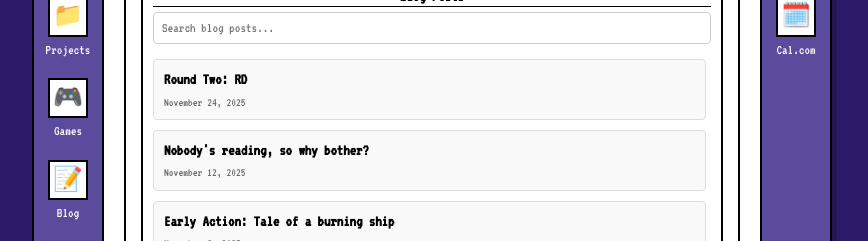
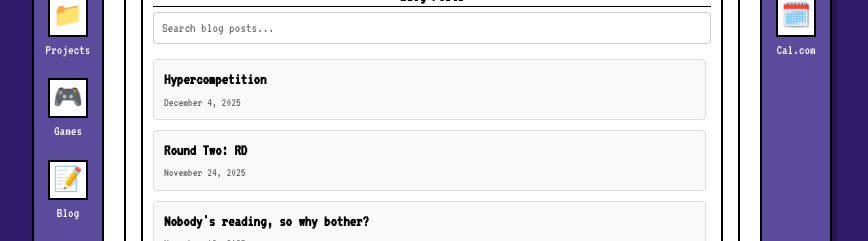
Before and after one commit to 2900xt/taharawjani-org, a Next.js app: page /blog in a window 1280 px wide. Shown: the part 124-365 px from the top of the page, without its empty margins (208-1076 px from the left). Built offline with nearby package versions, Linux system fonts and the light colour scheme; no server answers.

Commit message:
blog update

```diff
--- a/components/windows/BlogWindow.tsx
+++ b/components/windows/BlogWindow.tsx
@@ -35,6 +35,12 @@ export default function BlogWindow() {
   useEffect(() => {
     const loadBlogs = async () => {
       const blogs: BlogPost[] = [
+        {
+          title: 'Hypercompetition',
+          content: '',
+          filename: '/blogs/hypercompetition.md',
+          publishedDate: '2025-12-04'
+        },
         {
           title: 'Round Two: RD',
           content: '',
@@ -207,6 +213,7 @@ export default function BlogWindow() {
                   p: ({children}) => <p style={{margin: '8px 0', lineHeight: '1.6'}}>{children}</p>,
                   ul: ({children}) => <ul style={{margin: '5px 0', paddingLeft: '20px'}}>{children}</ul>,
                   ol: ({children}) => <ol style={{margin: '5px 0', paddingLeft: '20px'}}>{children}</ol>,
+                  blockquote: ({children}) => <blockquote style={{margin: '10px 0', paddingLeft: '15px', borderLeft: '4px solid #ddd', color: '#666', fontStyle: 'italic'}}>{children}</blockquote>,
                   code: ({children, ...props}) =>
                     <code style={{background: '#f4f4f4', padding: '2px 4px', borderRadius: '3px', fontFamily: 'monospace', fontSize: '12px'}} {...props}>{children}</code>,
                   pre: ({children}) => <pre style={{background: '#f4f4f4', padding: '10px', borderRadius: '4px', margin: '10px 0', overflowX: 'auto'}}>{children}</pre>
--- /dev/null
+++ b/public/blogs/hypercompetition.md
@@ -0,0 +1,38 @@
+# WTF DO I EVEN DO???
+ > There is no formula for gaining admission to Harvard.
+
+ > There's no formula or perfect common app activities list or GPA or test score or even amount of donated money that can guarantee admission to Stanford.
+
+ > There is nothing, literally nothing, that in and of itself will get you in to MIT.
+
+ > Just be a normal, well rounded, academically competent individual.
+
+How about you shut the fuck up? It must be really easy to write that from your family's manor, living off your trust fund :D.
+
+For us normies, the college admission process seems random. And, to some degree it is. However, as I'm going through the heat of the process, I've realized one thing: it's a game. And like any game, you can win - all it takes is one, and at that level, I've discovered a trend that you'll like to hear.
+
+Going back to the corny-ahh MIT "Applying Sideways" quote, let's analyze it.
+> There is nothing, literally nothing, that in and of itself will get you in to MIT.
+
+Well, yeah, we kinda knew that. This means that no matter what you do, you probably won't get in, but that's kinda sad, so I'm going to propose that we change this quote a bit.
+> There is nothing, literally nothing **that you can copy**, that in and of itself will get you in to MIT.
+
+# Hypercompetition
+
+Economics 101: to be successful and not be wiped out through market fluctuations, a firm needs to become a monopoly, or partake in monpolistic competition. However, today, many companies that were once monopolies are starting to fall off, as barriers to entry decrease globally. You see, the thing about coding is that anyone can make anything—all you need is a caramel iced latte, Stack Overflow, and determination to do the impossible. Every new invention *disrupts* the market and leads to a bunch of AI B2B SaaS startups started by some 13-year old kid overthrowing a traditional company.
+
+So, how does a company even stay afloat in this hypercompetitive market-one where literally anything can happen, where your decade-long leads can diminish within months because of some IMO-winning crackhead that went to SF instead of NYC?
+
+Simple: it keeps innovating. You see, in a *hypercompetitive* environment, the **WORST** thing you could do is nothing. If you simply stay put and wait for the 13-year-old-IMO-winners to slowly take your market one step at a time, you're guaranteed to die in the long term. At worst-case you NEED to acquire or outcompete these companies, which would make you lose hella money (since competition sucks). Richard A. D'Aveni (the "Sun Tzu of the B2B SaaS") stated that you should just try to get rid of 13-year-old from this pipeline - innovate, try new products, find your own problems, etc. Don't let the 13-year-old even compete.
+
+# So what?
+
+Don't you see it? College apps, and life as a whole, is an isomorphism of this same game of Hypercompetition. We're competing with others in age where the worst thing you can do is be **mid** and stagnate. Advantages only bubble if you're putting in the work - else they die out and your market is lost to another 13-year-old.
+
+If you want to get into one of these schools and you spend your time doing things like "Science Club", "Volunteering", and "Spanish Class", I know you're not serious. I'm not trying to be mean (and these activities, if done for fun, can really help you meet very cool and motivated people); however, if you want to truly win this *game* of college applications, you need to differentiate yourself from the crowd somehow. You can only do this if you're a trendsetter, not a follower - e.g. a couple of decades ago, being "valedictorian" was meta, but nowadays that's not enough. A couple of years ago, starting a "nonprofit" was really cool, but nowadays they're all overused and fake. A year or so ago, starting a new AI B2B SaaS got a couple of my friends into Penn M&T and MIT, but now that won't even get you into community college.
+
+In a digital age where access to all of these strategies and methods is widespread, these strategies that work for a couple of years and people glaze **WILL** fall off. You need to innovate. You need to get ahead of the meta. This is what most people don't get: **YOU NEED TO TAKE A RISK**. You simply won't get into a school this selective, or a career that selective, or a life that selective if you play it safe. There is no "formula" in the traditional sense - F(X) doesn't exist. But, we're given F'(x), which is taking risks and going all in, and now it's our job to integrate it with our own "initial condition" :)
+
+Or, you could just pop open that trust fund :D
+
+This was a bit of a rant, don't take too much of this seriously. I'm only half serious. Colleges want real people, not resume optimizing robots.
```
